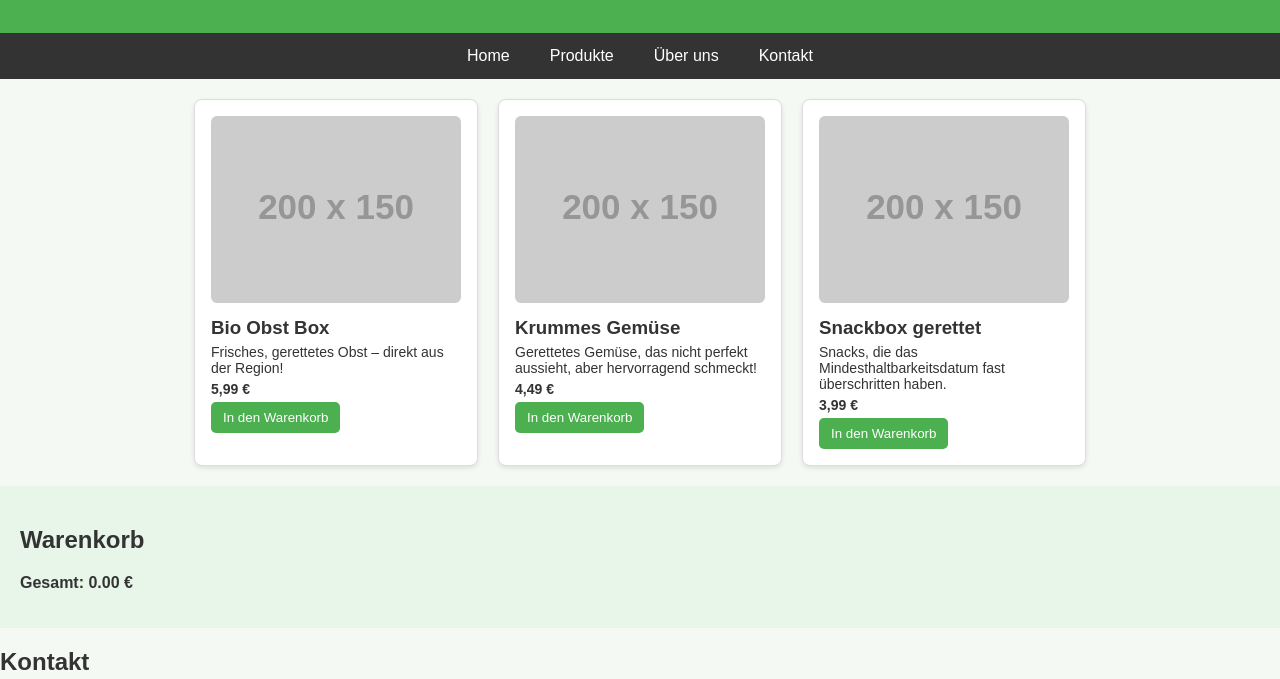
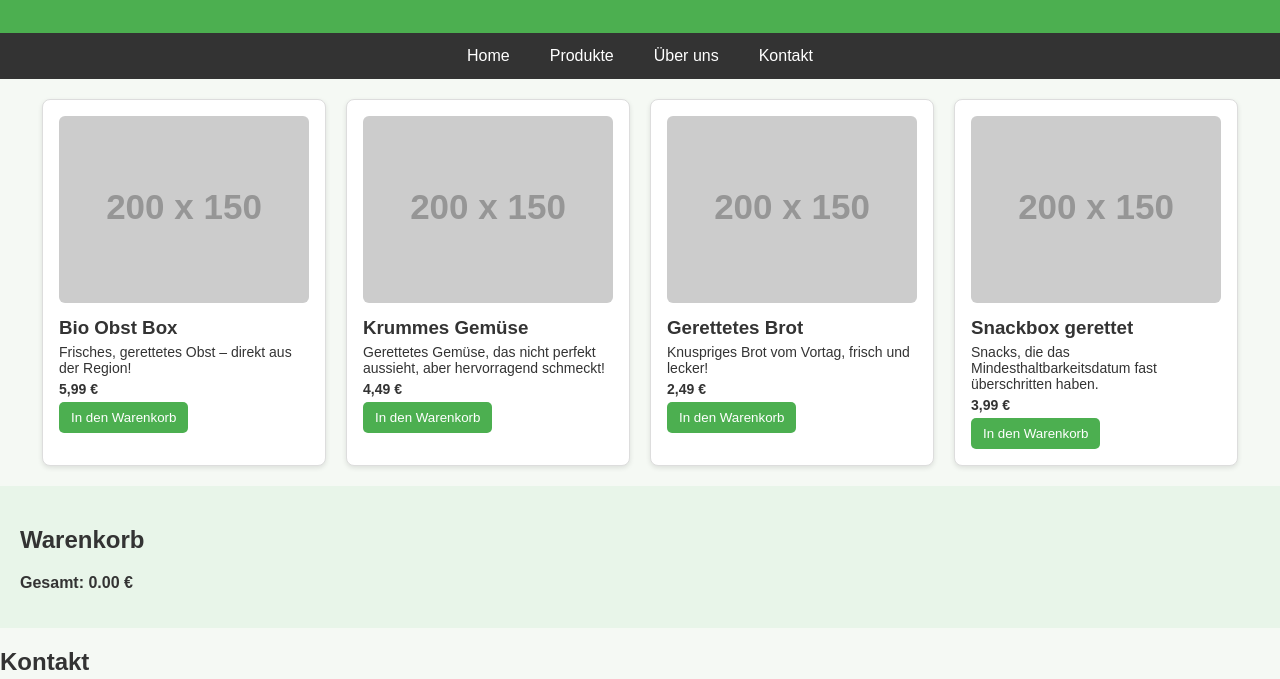
Before and after one commit to Jakob187-ui/Shop-Zero-waste, a plain HTML site: page index.html in a window 1280 px wide. Shown: the part 121-800 px from the top of the page. Drawn offline with Linux system fonts and the light colour scheme; placeholder pictures from the web are drawn by us.

Commit message:
Update index.html

```diff
--- a/index.html
+++ b/index.html
@@ -154,6 +154,13 @@
       <p><strong>4,49 €</strong></p>
       <button onclick="addToCart('Krummes Gemüse', 4.49)">In den Warenkorb</button>
     </div>
+   <div class="product">
+  <img src="https://via.placeholder.com/200x150?text=Gerettetes+Brot" alt="Brotpaket">
+  <h3>Gerettetes Brot</h3>
+  <p>Knuspriges Brot vom Vortag, frisch und lecker!</p>
+  <p><strong>2,49 €</strong></p>
+  <button onclick="addToCart('Gerettetes Brot', 2.49)">In den Warenkorb</button>
+</div>
     <div class="product">
       <img src="https://via.placeholder.com/200x150?text=Snackbox" alt="Snackbox">
       <h3>Snackbox gerettet</h3>
```
